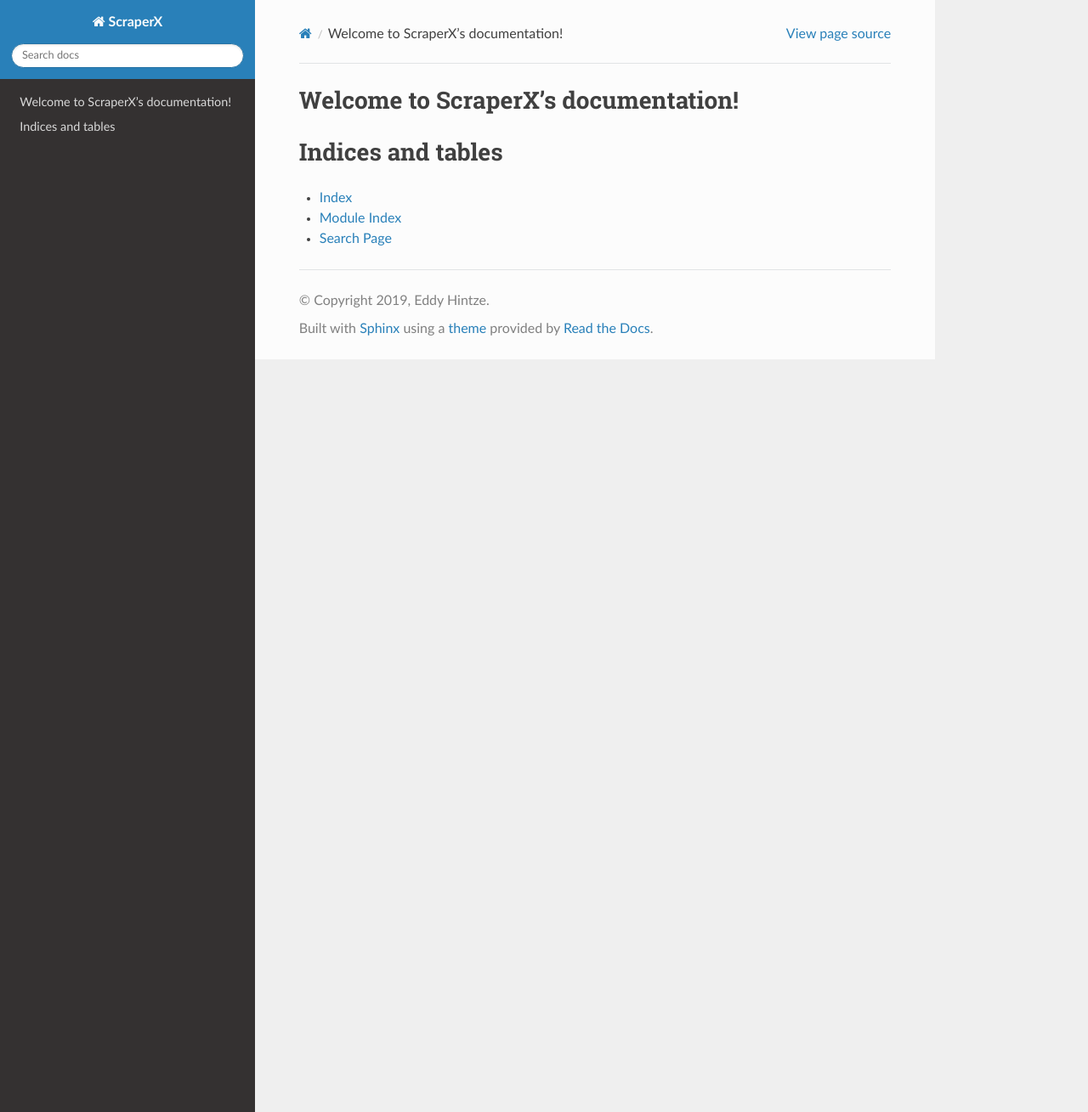
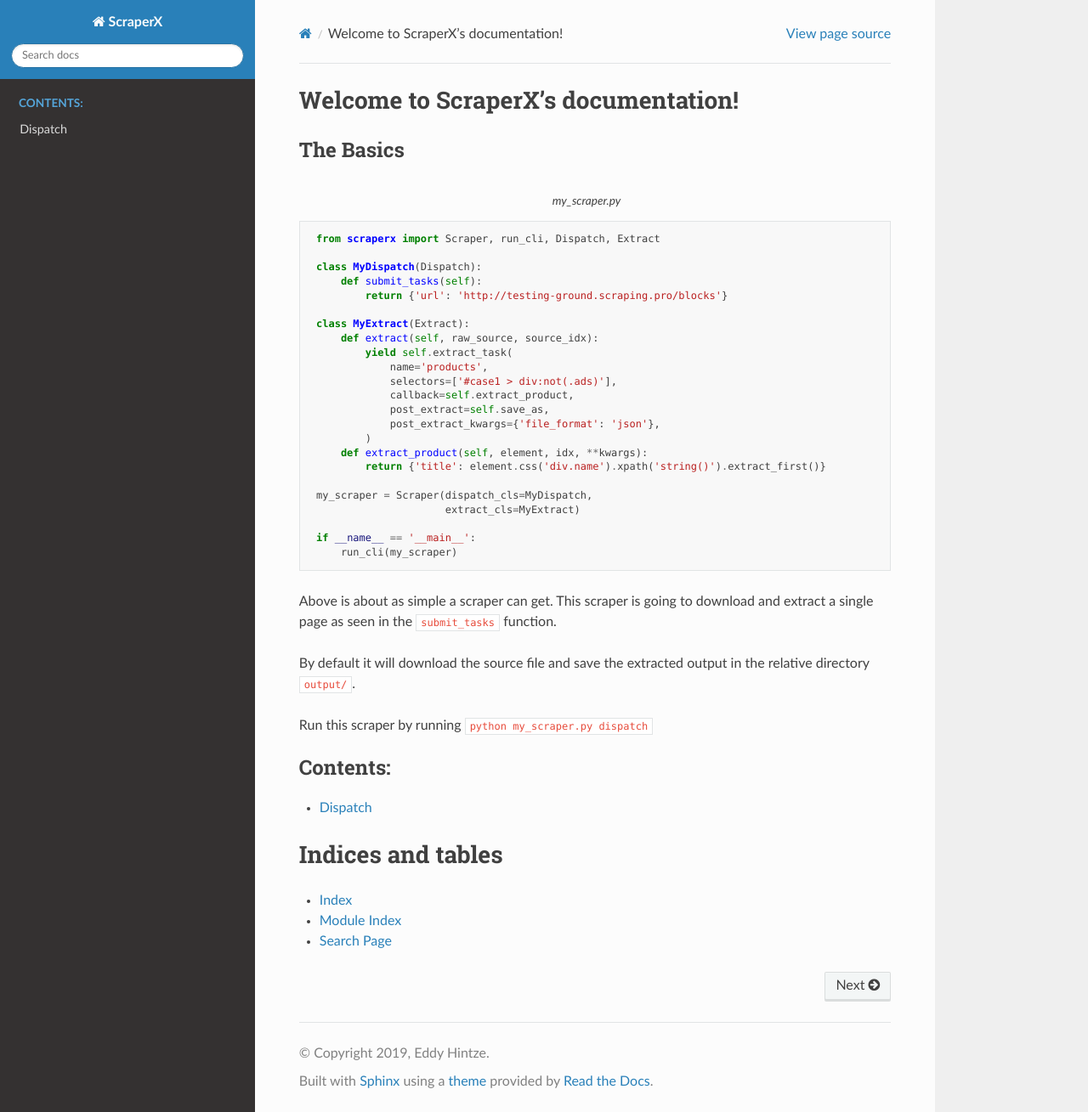
Before and after one commit to xtream1101/scraperx, a Sphinx documentation site: the page built from docs/source/index.rst, in a window 1280 px wide and 1309 px high. Shown: the whole window at 85% size. Built offline with Sphinx 7.4.7 and the Read the Docs theme 2.0.0, drawn with Linux system fonts in a browser that asks for light colours.

Commit message:
Added more defaults for the config. More docs

```diff
--- a/docs/source/conf.py
+++ b/docs/source/conf.py
@@ -12,7 +12,7 @@
 
 import os
 import sys
-sys.path.insert(0, os.path.abspath('../../'))
+sys.path.insert(0, os.path.abspath('../../scraperx/'))
 
 
 # -- Project information -----------------------------------------------------
--- /dev/null
+++ b/docs/source/dispatching.rst
@@ -0,0 +1,2 @@
+Dispatch
+========
--- a/docs/source/index.rst
+++ b/docs/source/index.rst
@@ -6,9 +6,48 @@
 Welcome to ScraperX's documentation!
 ====================================
 
+The Basics
+----------
+
+.. code-block:: python3
+   :caption: my_scraper.py
+
+    from scraperx import Scraper, run_cli, Dispatch, Extract
+
+    class MyDispatch(Dispatch):
+        def submit_tasks(self):
+            return {'url': 'http://testing-ground.scraping.pro/blocks'}
+
+    class MyExtract(Extract):
+        def extract(self, raw_source, source_idx):
+            yield self.extract_task(
+                name='products',
+                selectors=['#case1 > div:not(.ads)'],
+                callback=self.extract_product,
+                post_extract=self.save_as,
+                post_extract_kwargs={'file_format': 'json'},
+            )
+        def extract_product(self, element, idx, **kwargs):
+            return {'title': element.css('div.name').xpath('string()').extract_first()}
+
+    my_scraper = Scraper(dispatch_cls=MyDispatch,
+                         extract_cls=MyExtract)
+
+    if __name__ == '__main__':
+        run_cli(my_scraper)
+
+Above is about as simple a scraper can get. This scraper is going to download and extract a single page as seen in the ``submit_tasks`` function.
+
+By default it will download the source file and save the extracted output in the relative directory ``output/``.
+
+Run this scraper by running ``python my_scraper.py dispatch``
+
+
 .. toctree::
    :maxdepth: 2
    :caption: Contents:
+
+   dispatching
 
 
 
--- a/docs/source/modules.rst
+++ b/docs/source/modules.rst
@@ -5,4 +5,3 @@ scraperx
    :maxdepth: 4
 
    scraperx
-   setup
```
Also changed, not shown: docs/source/setup.rst (deleted, +0 -7 lines), setup.py (+8 -8 lines), 6 other files.
